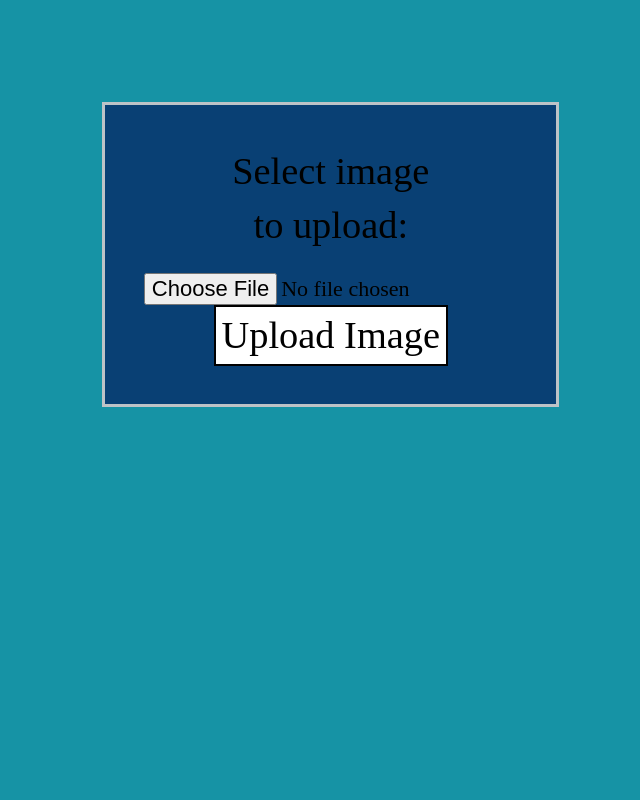
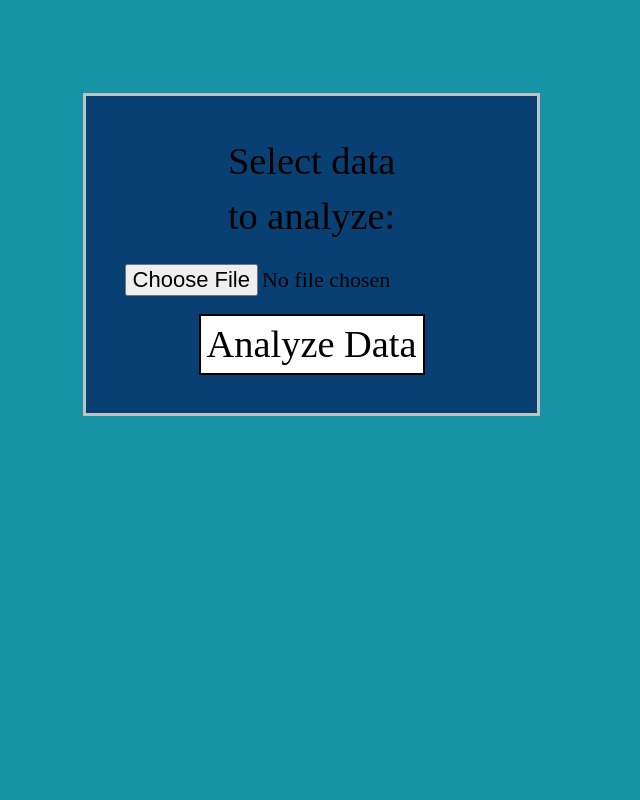
Before and after one commit to NeuroDataDesign/pan-synapse, a Flask app: page / in a window 1280 px wide. Shown: the part 800-1600 px from the top of the page, without its empty margins (289-929 px from the left). Run offline with Flask 2, Linux system fonts and the light colour scheme; some libraries are stand-ins or nearby versions; some web fonts are replaced.

Commit message:
added window resizing and simplified pipeline

```diff
--- a/code/service/server/static/css/main.css
+++ b/code/service/server/static/css/main.css
@@ -177,6 +177,19 @@
   transition-delay: 0.2s;
 }
 
+.analyze {
+  margin-top: 2.25vh;
+  background: white;
+  border-style: solid;
+  border-color: black
+}
+.analyze:hover {
+  background-color: #F60;
+  border-color: white;
+  color: white;
+  border-radius: 0%;
+}
+
 .group:before,
 .group:after {
   content:"";
@@ -298,6 +311,24 @@
   .hideme {
     opacity: 0;
     position: absolute;
-    width: 60%;
-    margin-left: 28.5%
+    width: 10%;
+    margin-left: 27%
   }
+
+  @media only screen and (max-width: 900px) {
+    .hideme {
+      margin-left: 15%;
+    }
+  }
+
+  @media only screen and (max-width: 648px) {
+    .hideme {
+      margin-left: 5%;
+    }
+  }
+
+  @media only screen and (max-width: 600px) {
+    .hideme {
+      margin-left: 2%;
+    }
+  }
--- a/code/service/server/static/js/main.js
+++ b/code/service/server/static/js/main.js
@@ -22,7 +22,7 @@
 
 // ===== Scroll to Top ====
 $(window).scroll(function() {
-    if ($(this).scrollTop() >= .75*$(window).height()) {        // If page is scrolled more than 50px
+    if ($(this).scrollTop() >= .6*$(window).height()) {        // If page is scrolled more than 50px
         $('#return-to-top').fadeIn(300);    // Fade in the arrow
     } else {
         $('#return-to-top').fadeOut(700);   // Else fade out the arrow
--- a/code/service/server/templates/index.html
+++ b/code/service/server/templates/index.html
@@ -41,11 +41,11 @@
       </div>
     </a>
     <form><div class="section-menu group hideme" id="blueSection">
-      <div class="menuCol icon-text text-center underline cpl">
+      <div class="menuCol icon-text">
         <form action="upload.php" method="post" enctype="multipart/form-data">
-            Select image <br> to upload:
+            Select data <br> to analyze:
             <input type="file" name="fileToUpload" id="fileToUpload" style="margin-top: 2.5vh; font-size: 22px">
-            <input type="submit" value="Upload Image" name="submit" style="background: white; border-style: solid; border-color: black">
+            <input type="submit" value="Analyze Data" name="submit" class="analyze">
         </form>
       </div>
 
```
Also changed, not shown: code/functions/pipeline.py (+4 -12 lines).
